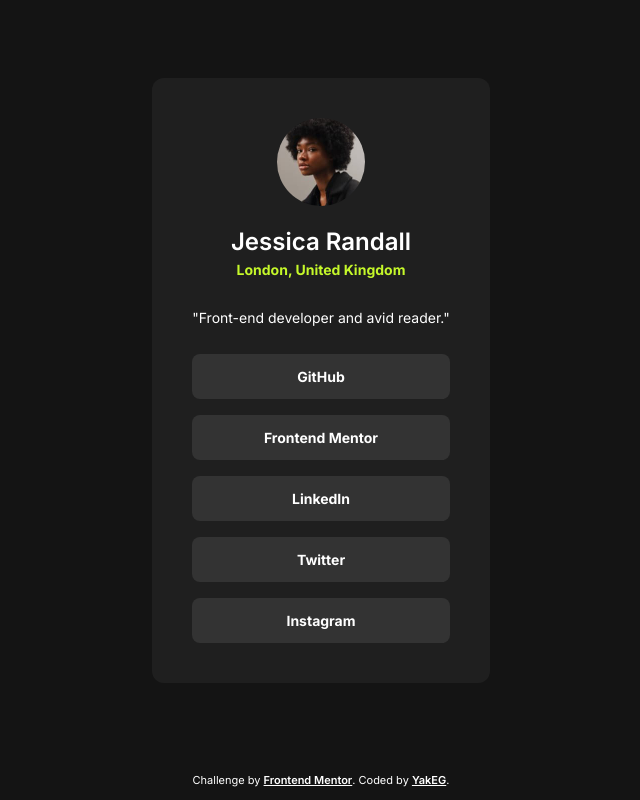
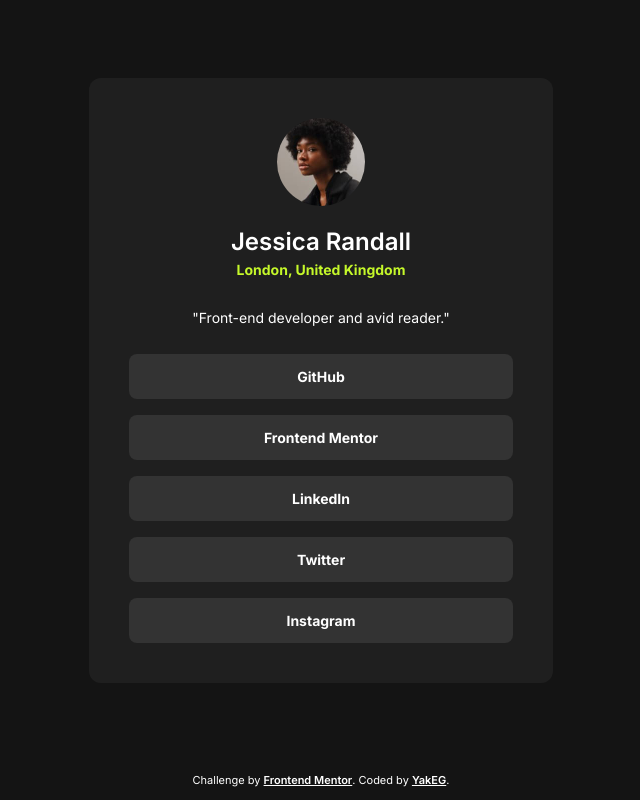
Before and after one commit to Yakub357/social-links-profile-card, a website: page index.html in a window 1280 px wide. Shown: the whole page, without its empty margins (319-959 px from the left). Drawn offline with Linux system fonts and the light colour scheme.

Commit message:
Responsiveness added to the project.

```diff
--- a/style.css
+++ b/style.css
@@ -31,37 +31,71 @@
 }
 
 body {
+  /* ? Styling */
   background-color: var(--color-grey-900);
+  line-height: 150%;
 
+  /* ? Layout */
   height: 100vh;
-
   display: flex;
   flex-direction: column;
   align-items: center;
   justify-content: space-between;
   gap: var(--spacing-100);
-
-  line-height: 150%;
 }
 
 main {
+  /* ? Layout */
   flex-grow: 1;
 
   display: grid;
   place-items: center;
+
+  padding: var(--spacing-300);
+}
+
+@media screen and (min-width: 40em) {
+  main {
+    width: 100%;
+    padding: 0 var(--spacing-400);
+  }
+}
+
+@media screen and (min-width: 64em) {
+  main {
+    padding: 0;
+    width: 100%;
+  }
 }
 
 .card {
-  max-width: 384px;
-  padding: var(--spacing-400);
+  /* ? Styling */
   border-radius: 12px;
   background-color: var(--color-grey-800);
   text-align: center;
+
+  /* ? Layout */
+  max-width: 327px;
+  padding: var(--spacing-300);
 
   display: flex;
   flex-direction: column;
   align-items: center;
   gap: var(--spacing-300);
+}
+
+@media screen and (min-width: 40em) {
+  .card {
+    width: 100%;
+    padding: var(--spacing-400);
+    max-width: 456px;
+  }
+}
+
+@media screen and (min-width: 64em) {
+  .card {
+    max-width: 384px;
+  }
 }
 
 .card__profile-picture {
@@ -88,6 +122,7 @@
 }
 
 .user__info {
+  /* ? Layout */
   display: flex;
   flex-direction: column;
   align-items: center;
@@ -96,27 +131,28 @@
 }
 
 .user__name {
+  /* ? Styling */
   color: var(--color-white);
-
   font-size: var(--text-preset-1);
   font-weight: 600;
 }
 
 .user__location {
+  /* ? Styling */
   color: var(--color-green);
-
   font-size: var(--text-preset-2);
   font-weight: 700;
 }
 
 .user__description {
+  /* ? Styling */
   color: var(--color-white);
-
   font-size: var(--text-preset-2);
   font-weight: 400;
 }
 
 .links {
+  /* ? Layout */
   display: flex;
   flex-direction: column;
   align-items: center;
@@ -124,14 +160,14 @@
   gap: var(--spacing-200);
 
   .link {
+    /* ? Styling */
     list-style: none;
     width: 100%;
   }
 }
 
 .button {
-  display: block;
-
+  /* ? Layout */
   padding: var(--spacing-150);
   display: flex;
   justify-content: center;
@@ -139,19 +175,21 @@
   align-self: stretch;
   gap: var(--spacing-100);
 
+  /* ? Styling */
   background-color: var(--color-grey-700);
   border-radius: 8px;
-
   color: var(--color-white);
   font-size: var(--text-preset-2);
   font-weight: 700;
   line-height: 150%;
   text-decoration: none;
 
+  /* ? Animation */
   transition: all ease-out 0.4s;
 }
 
 .button:hover {
+  /* ? Animation */
   background-color: var(--color-green);
   color: var(--color-grey-700);
 }
```
